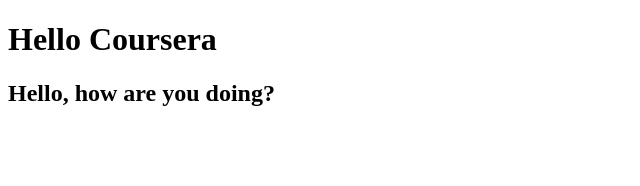
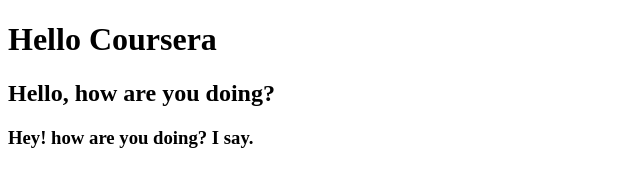
Before and after one commit to sumodh/coursera-test, a plain HTML site: page site/index.html in a window 1280 px wide. Shown: the whole page, without its empty margins (0-640 px from the left). Drawn offline with Linux system fonts and the light colour scheme.

Commit message:
added level three header

```diff
--- a/site/index.html
+++ b/site/index.html
@@ -6,6 +6,7 @@
 <body>
     <h1>Hello Coursera</h1>
     <h2>Hello, how are you doing?</h2>
+    <h3>Hey! how are you doing? I say.</h3>
 </body>
 
 </html>
```
